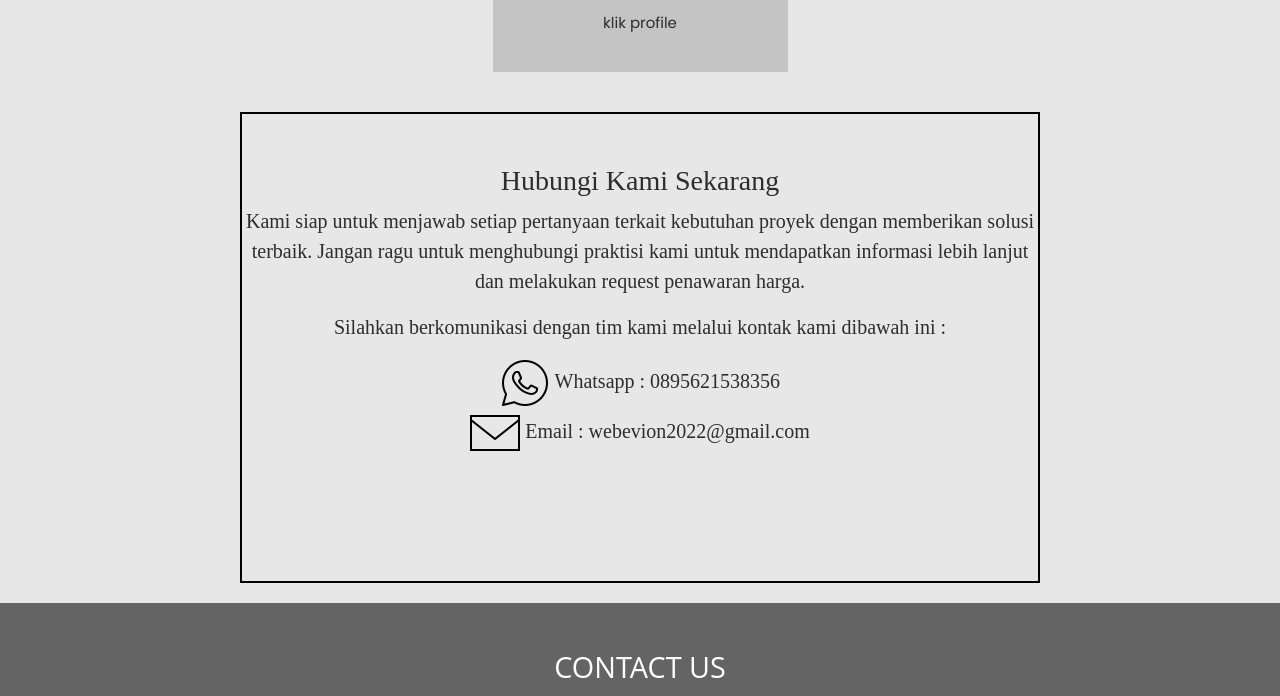
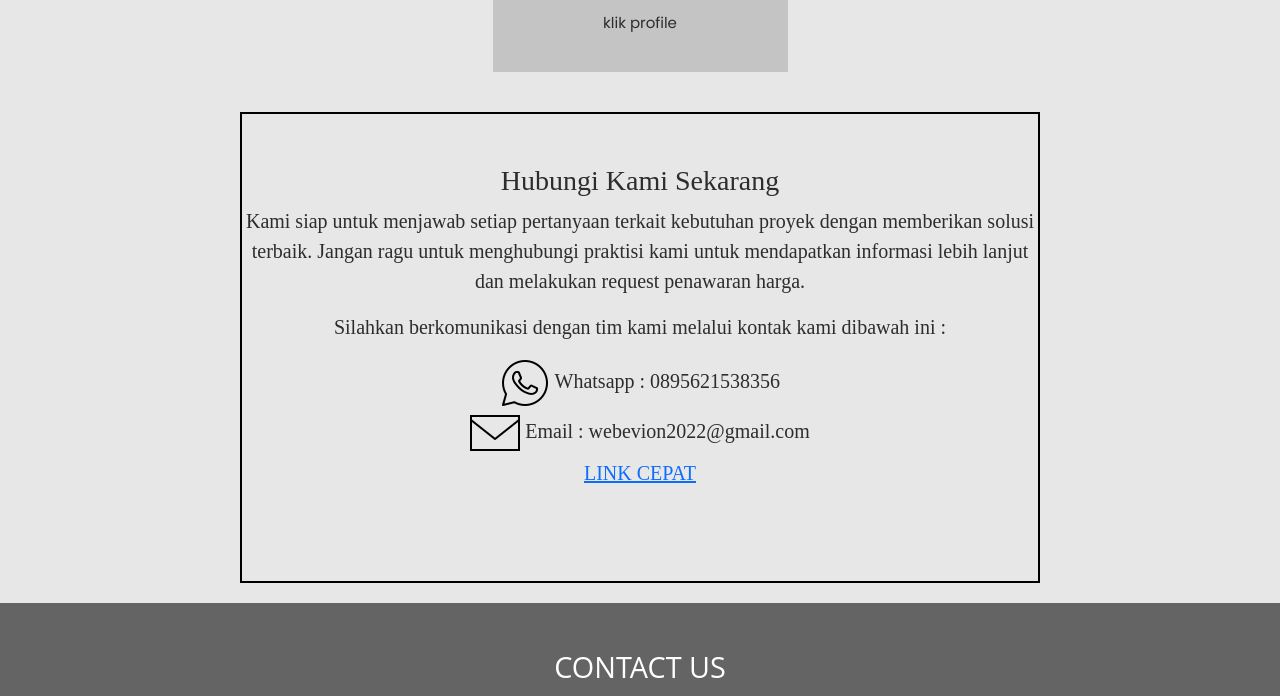
Before and after one commit to edvion/Danndyyy.github.io, a plain HTML site: page Hubungikami.html in a window 1280 px wide. Shown: the part 806-1502 px from the top of the page. Drawn offline with nearby package versions, Linux system fonts and the light colour scheme.

Commit message:
Update Hubungikami.html

```diff
--- a/Hubungikami.html
+++ b/Hubungikami.html
@@ -152,6 +152,7 @@
      <img src="../assets/mail1.png">
       Email : webevion2022@gmail.com
   	</div>
+	<a href="https://evion22.github.io">LINK CEPAT</a>
   </div>
 </nav>
 
```
